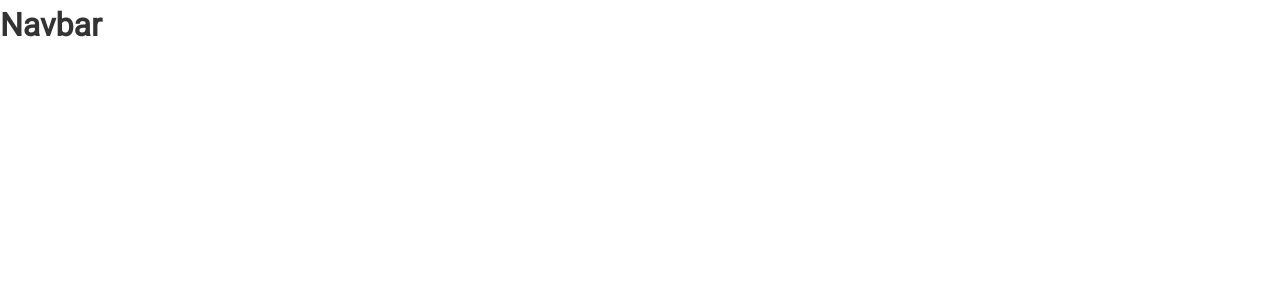
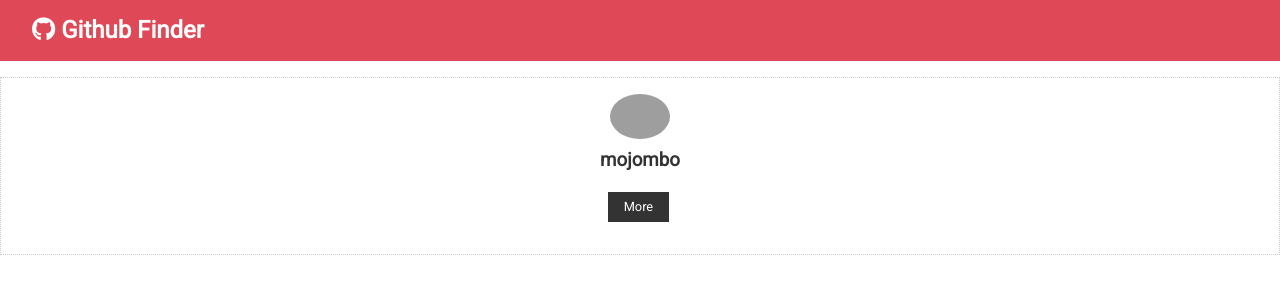
Before and after one commit to timmlaxton/Git-Finder, a React (Create React App) app: page / in a window 1280 px wide. Shown: the top 300 px of the page. Built offline with nearby package versions, Linux system fonts and the light colour scheme; grey boxes are pictures that could not be loaded.

Commit message:
added state

```diff
--- a/public/index.html
+++ b/public/index.html
@@ -12,7 +12,12 @@
     <link rel="apple-touch-icon" href="%PUBLIC_URL%/logo192.png" />
 
     <link rel="manifest" href="%PUBLIC_URL%/manifest.json" />
-
+    <script src="https://kit.fontawesome.com/025105d57c.js" crossorigin="anonymous"></script>
+   <linkrel="stylesheet"
+   href="https://use.fintawesome.com/release/v5.8.2/css/all.css"
+   integrity="sha384-953vJWv+0UjzBfQzYUhtDYW+Pj2yciDJxpsK10YPAYjqT085Qq/1cq5FLZAZQ7Ay"
+   crossorigin="anonymous"
+   />
     <title>Github finder</title>
   </head>
   <body>
--- a/src/App.js
+++ b/src/App.js
@@ -1,13 +1,18 @@
 import React, { Component } from 'react';
+import Navbar from './components/layout/Navbar';
+import UserItem from './components/users/UserItem';
 import './App.css';
-import Navbar from './components/layout/Navbar';
+
+
+
 class App extends Component {
   render(){
-        return (
+    return (
       <div className="App">
-        <Navbar />
+       <Navbar />
+       <UserItem />
+        </div>
 
-      </div>
     );
   }
 
--- a/src/components/layout/Navbar.js
+++ b/src/components/layout/Navbar.js
@@ -1,13 +1,28 @@
-import React, { Component } from 'react'
+import React, { Component } from 'react';
+import PropTypes from 'prop-types'
 
-export class Nabar extends Component {
+
+export class Navbar extends Component {
+    static defaultProps = {
+        title: 'Github Finder',
+        icon: "fab fa-github"
+    };
+
+    static propTypes = {
+        title: PropTypes.string.isRequired,
+        icon: PropTypes.string.isRequired
+    };
+
+
     render() {
         return (
-            <div>
-               <h1>Navbar</h1>
-            </div>
+            <nav className="navbar bg-primary">
+       <h1>
+         <i className={this.props.icon}/>  {this.props.title}
+         </h1>
+        </nav>
         )
     }
 }
 
-export default Nabar
+export default Navbar
--- /dev/null
+++ b/src/components/users/UserItem.js
@@ -0,0 +1,34 @@
+import React, { Component } from 'react'
+
+
+export class UserItem extends Component {
+        state = {
+            id: 'id',
+            login: 'mojombo',
+            "avatar_url": "https://avatars0.githubusercontent.com/u/1?v=4",
+            html_url: "https://github.com/mojombo"
+        };
+
+
+
+
+
+    render() {
+        const {login, avatar_url, html_url} = this.state;
+
+        return (
+            <div className="card text-center">
+              <img src={avatar_url} alt="" className="round-img" style={{width: '60px'}}/>
+              <h3>{login}</h3>
+
+              <div>
+                  <a href={html_url} className="btn btn-dark btn-sm my-1">
+                      More
+                  </a>
+              </div>
+            </div>
+        )
+    }
+}
+
+export default UserItem
```
